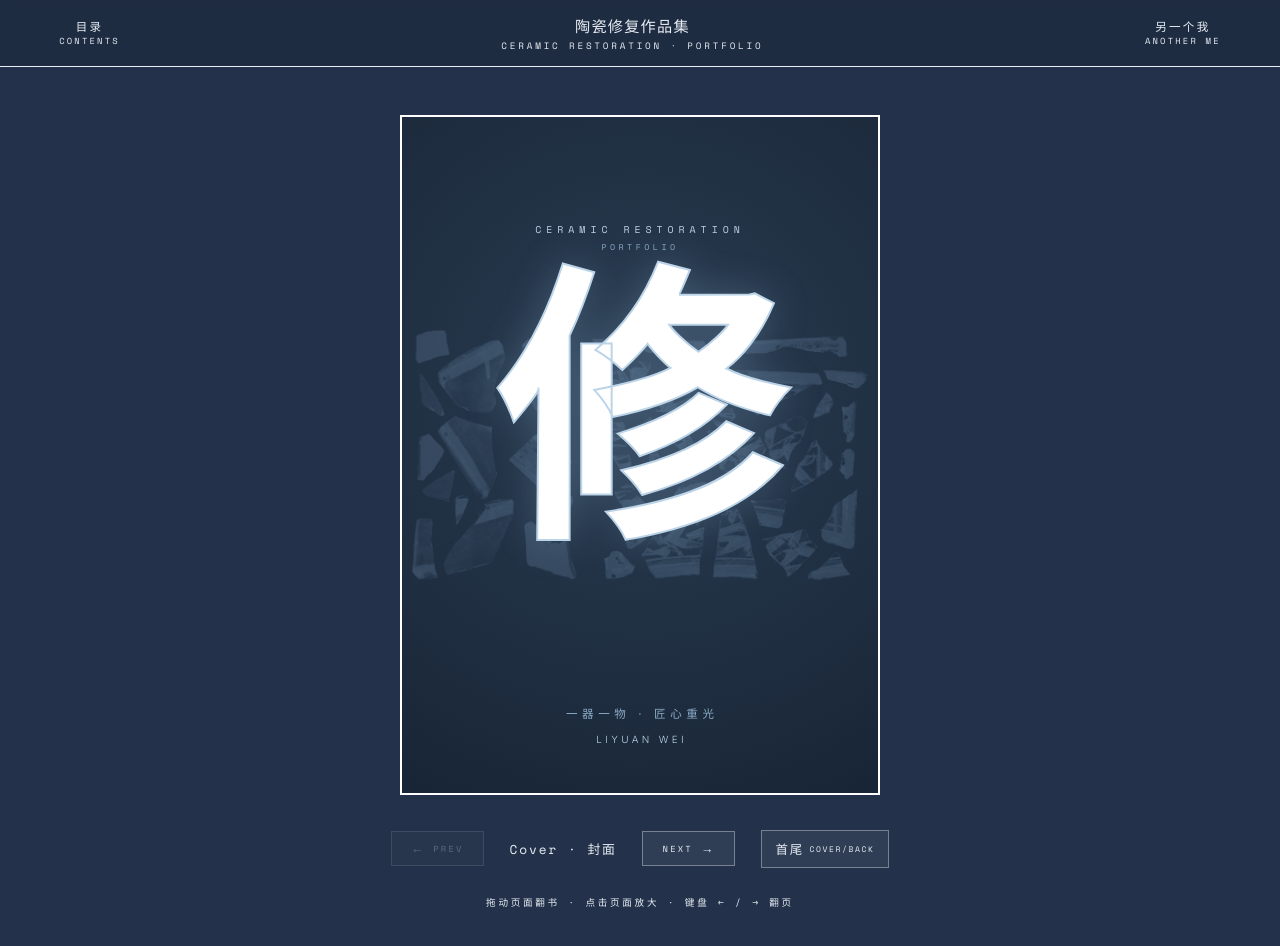
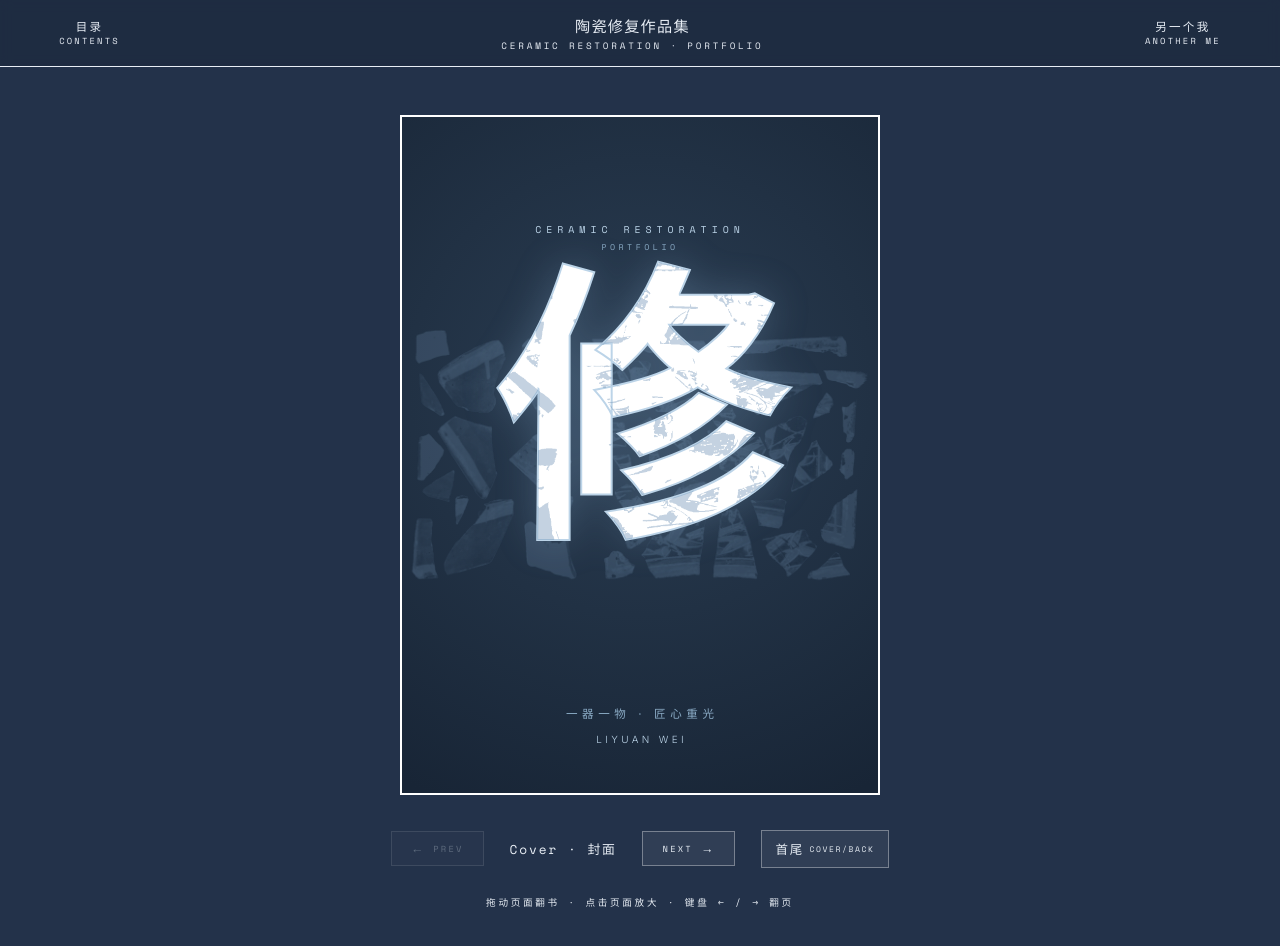
Before and after one commit to williamwei1024-ux/ceramic-restoration-portfolio, a plain HTML site: page index.html in a window 1280 px wide. Drawn offline with nearby package versions, Linux system fonts and the light colour scheme; a web font is replaced by a local one.

Commit message:
fix: 字内花纹稀疏化（白底为主+蓝花纹点缀）

```diff
--- a/css/style.css
+++ b/css/style.css
@@ -428,6 +428,7 @@
   background-repeat: no-repeat;
   -webkit-background-clip: text;
   background-clip: text;
+  opacity: 0.45;                          /* 花纹半透明，白底透出 */
   pointer-events: none;
   z-index: 3;
 }
```
Also changed, not shown: assets/back-line-deep.png (added), assets/cover-line-deep.png (added).
